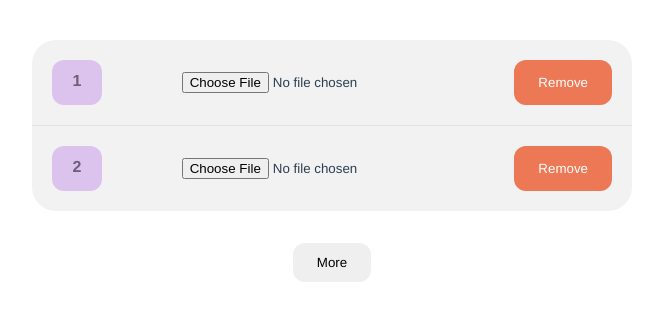
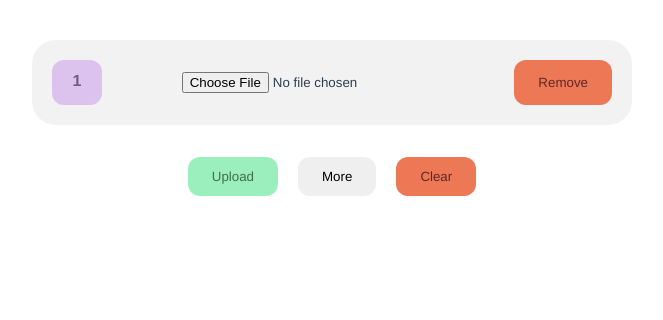
Before and after one commit to gkesh/fupload-front, a Vue app: page / in a window 1280 px wide. Both pictures are taken after a click on the button "More". Shown: the top 320 px of the page, without its empty margins (308-971 px from the left). Built offline with nearby package versions, Linux system fonts and the light colour scheme.

Commit message:
Added clear functionality

```diff
--- a/src/App.vue
+++ b/src/App.vue
@@ -1,16 +1,29 @@
 <template>
   <main>
     <section class="upload">
+      <div class="nothing" v-if="fileCount === 0">
+        No files selected. Please click the "More" button to get started.
+      </div>
       <UploadBox
+        v-else
         v-for="serialNo in files"
         :index="serialNo"
         :key="serialNo"
         @on-remove="deleteFile"
       />
     </section>
-    <section>
-      <button class="more" type="button" @click="incrementFileCount">
+    <section class="actions">
+      <button type="button" class="success">Upload</button>
+      <button type="button" class="more" @click="incrementFileCount">
         More
+      </button>
+      <button
+        v-if="fileCount > 0"
+        type="button"
+        class="error"
+        @click="clearFiles"
+      >
+        Clear
       </button>
     </section>
   </main>
@@ -26,8 +39,8 @@ export default defineComponent({
     UploadBox,
   },
   setup() {
-    const fileCount: Ref<number> = ref(1);
-    const files: Ref<number[]> = ref([1]);
+    const fileCount: Ref<number> = ref(0);
+    const files: Ref<number[]> = ref([]);
 
     const incrementFileCount = (): void => {
       fileCount.value = fileCount.value + 1;
@@ -39,8 +52,15 @@ export default defineComponent({
       console.log(files.value, id);
     };
 
+    const clearFiles = (): void => {
+      fileCount.value = 0;
+      files.value = [];
+    };
+
     return {
       files,
+      fileCount,
+      clearFiles,
       deleteFile,
       incrementFileCount,
     };
@@ -51,12 +71,14 @@ export default defineComponent({
 <style lang="scss">
 :root {
   --primary: #6d5e79;
+  --success: #436f49;
+  --error: #5f2828;
   --backgroundPrimary: #dbc3ed;
+  --backgroundSuccess: #9befbc;
+  --backgroundError: #ed7855;
   --backgroundLight: #f2f2f2;
 
   --border: #e3e3e3;
-
-  --error: #ed7855;
   --text: #2c3e50;
 }
 
@@ -86,12 +108,24 @@ main {
     margin-bottom: 2rem;
     border-radius: 24px;
 
+    .nothing {
+      margin: 24px 0;
+      font-style: italic;
+    }
+
     &.upload {
       background: var(--backgroundLight);
 
       & > .upload-box:not(:first-of-type) {
         border-top: 1px solid var(--border);
       }
+    }
+
+    &.actions {
+      display: flex;
+      flex-direction: row;
+      justify-content: center;
+      gap: 20px;
     }
   }
 
@@ -101,6 +135,21 @@ main {
     border-radius: 12px;
     border: none;
     cursor: pointer;
+
+    &.primary {
+      background: var(--backgroundPrimary);
+      color: var(--primary);
+    }
+
+    &.error {
+      background: var(--backgroundError);
+      color: var(--error);
+    }
+
+    &.success {
+      background: var(--backgroundSuccess);
+      color: var(--success);
+    }
   }
 }
 </style>
--- a/src/components/UploadBox.vue
+++ b/src/components/UploadBox.vue
@@ -2,7 +2,9 @@
   <div class="upload-box">
     <span class="serial">{{ index }}</span>
     <input type="file" :name="'file-' + index" />
-    <button type="button" @click="emitRemove(index)">Remove</button>
+    <button type="button" class="error" @click="emitRemove(index)">
+      Remove
+    </button>
   </div>
 </template>
 
@@ -46,10 +48,5 @@ export default defineComponent({
     background: var(--backgroundPrimary);
     color: var(--primary);
   }
-
-  button {
-    background: var(--error);
-    color: white;
-  }
 }
 </style>
```
Also changed, not shown: src/components/HistoryBox.vue (added).
